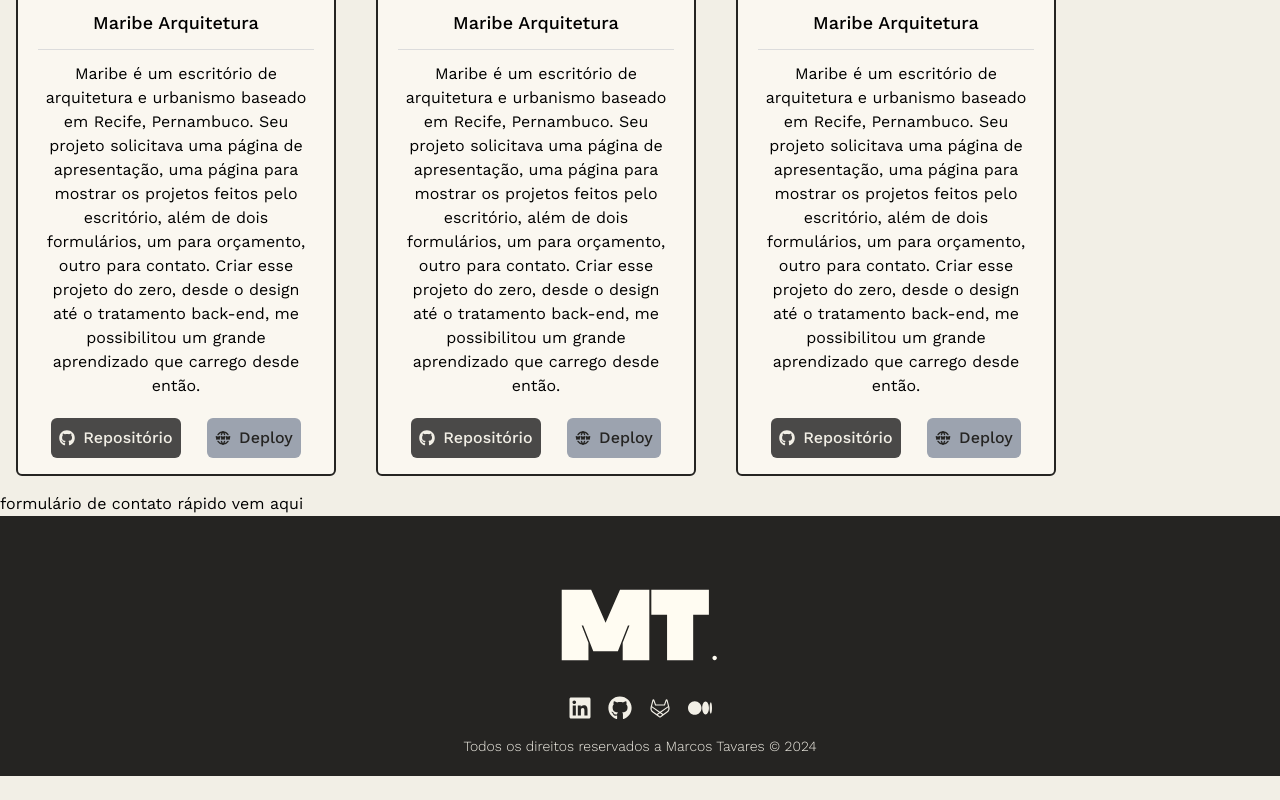
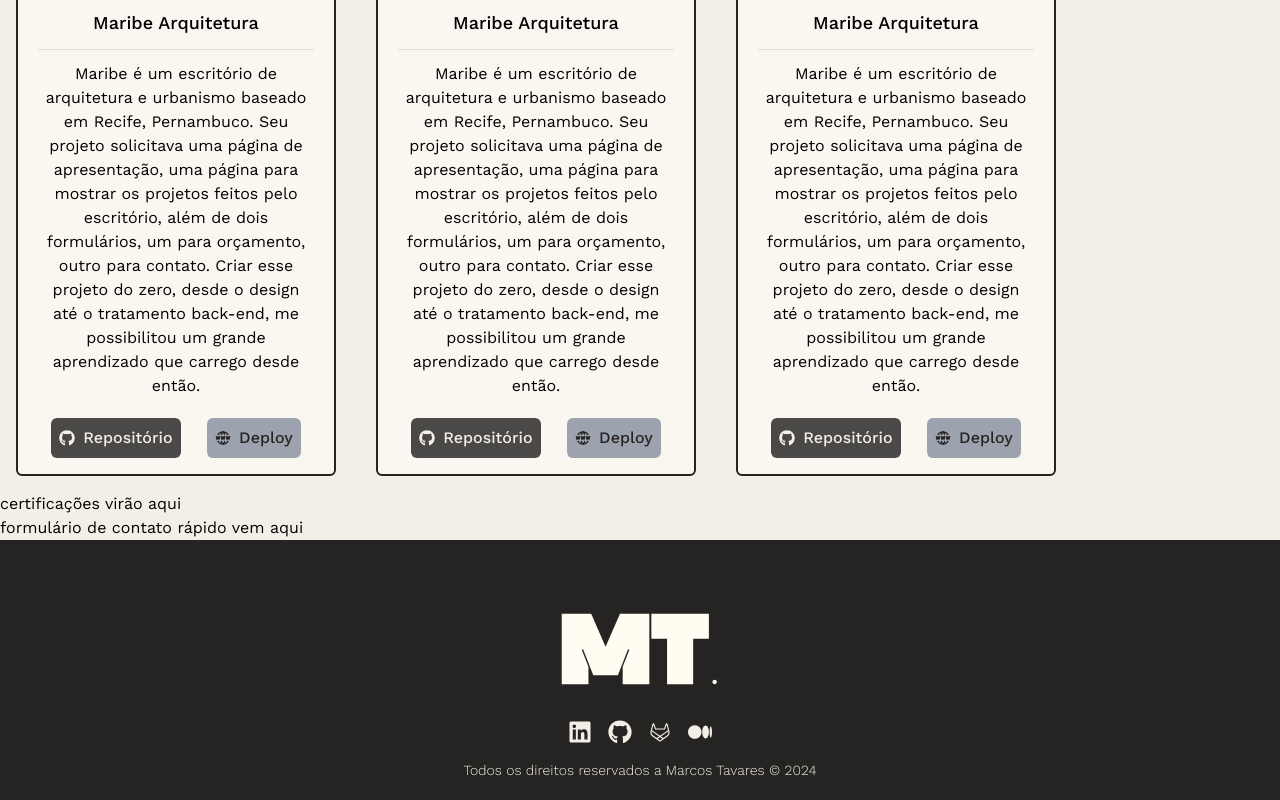
Before and after one commit to mjtavrs/portfolio-mjtavrs-next, a Next.js app: page / in a window 1280 px wide. Shown: the part 2255-3055 px from the top of the page. Before the commit the page ends 3031 px from the top, so only its background shows below. Built offline with nearby package versions, Linux system fonts and the light colour scheme.

Commit message:
refactor: place the position for the certifications component to be created

```diff
--- a/src/app/page.tsx
+++ b/src/app/page.tsx
@@ -26,6 +26,7 @@ export default function Home() {
       >
         <ProjectsContainer />
       </Section>
+      <p>certificações virão aqui</p>
       <p>formulário de contato rápido vem aqui</p>
       <Footer />
     </>
```
